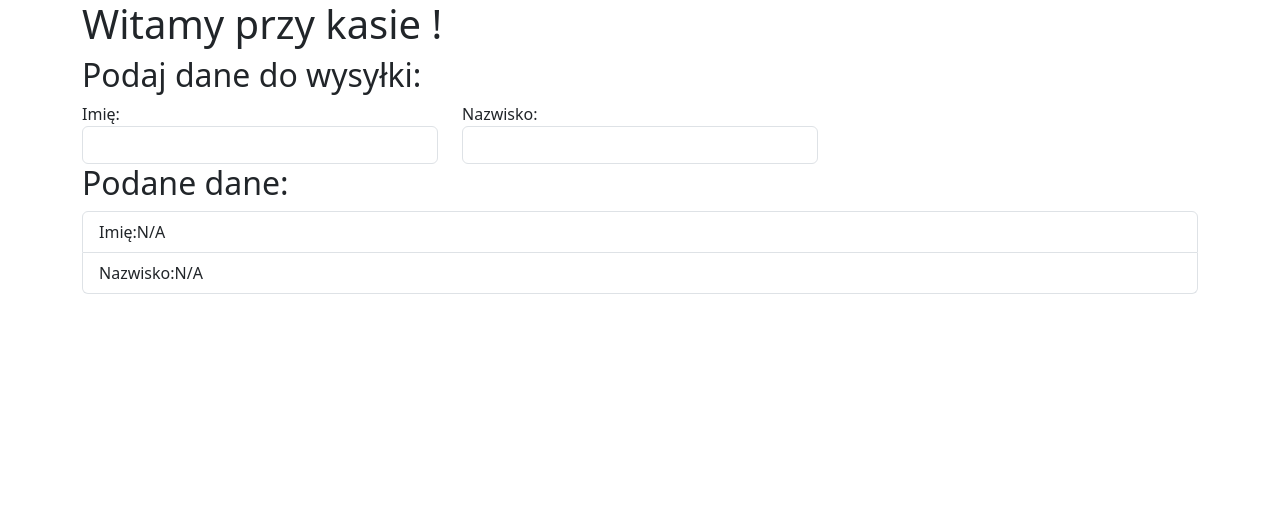
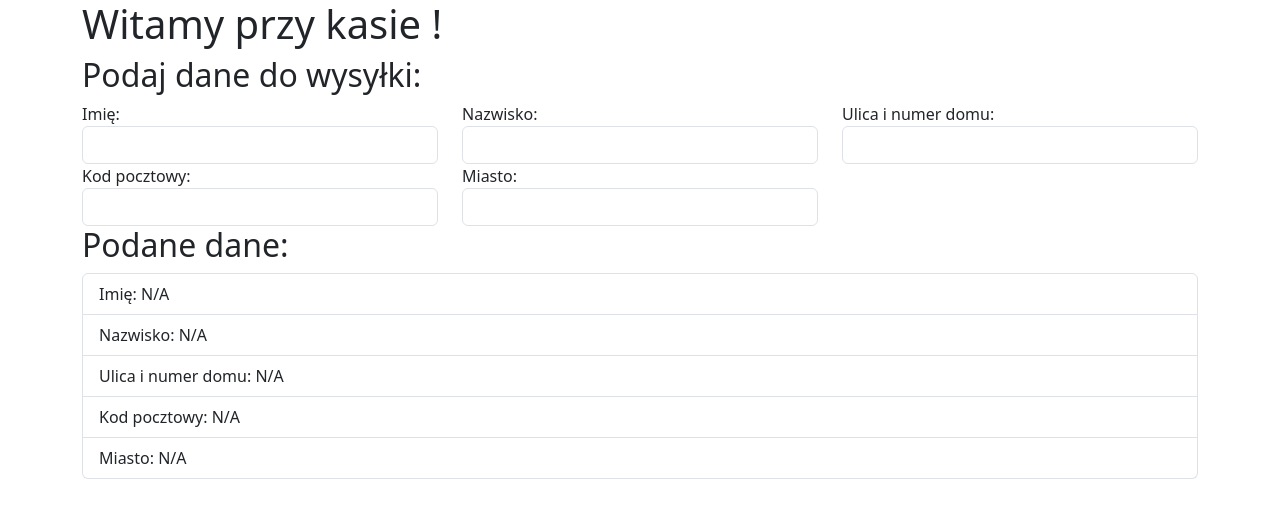
Before and after one commit to lukwac123/react-forms, a React (Create React App) app: page / in a window 1280 px wide. Shown: the top 518 px of the page. Built offline with nearby package versions, Linux system fonts and the light colour scheme.

Commit message:
Rozbudowanie formularza o kolejne pola

```diff
--- a/src/pages/checkout.js
+++ b/src/pages/checkout.js
@@ -7,7 +7,10 @@ class Checkout extends Component {
         super(props);
         this.state = {
             firstname: "",
-            lastname: ""
+            lastname: "",
+            street: "",
+            zip: "",
+            city: ""
         };
     }
 
@@ -35,6 +38,15 @@ class Checkout extends Component {
                             <Col xs={12} md={4}>
                                 <MyInput type="text" name="lastname" label="Nazwisko" className="form-control" value={this.state.lastname} onChange={this.changeHandler} />
                             </Col>
+                            <Col xs={12} md={4}>
+                                <MyInput type="text" name="street" label="Ulica i numer domu" className="form-control" value={this.state.street} onChange={this.changeHandler} />
+                            </Col>
+                            <Col xs={12} md={4}>
+                                <MyInput type="text" name="zip" label="Kod pocztowy" className="form-control" value={this.state.zip} onChange={this.changeHandler} />
+                            </Col>
+                            <Col xs={12} md={4}>
+                                <MyInput type="text" name="city" label="Miasto" className="form-control" value={this.state.city} onChange={this.changeHandler} />
+                            </Col>
                         </Row>
                     </div>
                 </form>
@@ -44,11 +56,23 @@ class Checkout extends Component {
                         <ul className="list-group">
                             <li className="list-group-item">
                                 Imię:
-                                {this.state.firstname === "" ? "N/A" : this.state.firstname}
+                                {this.state.firstname === "" ? " N/A" : this.state.firstname}
                             </li>
                             <li className="list-group-item">
                                 Nazwisko:
-                                {this.state.lastname === "" ? "N/A" : this.state.lastname}
+                                {this.state.lastname === "" ? " N/A" : this.state.lastname}
+                            </li>
+                            <li className="list-group-item">
+                                Ulica i numer domu:
+                                {this.state.street === "" ? " N/A" : this.state.street}
+                            </li>
+                            <li className="list-group-item">
+                                Kod pocztowy:
+                                {this.state.zip === "" ? " N/A" : this.state.zip}
+                            </li>
+                            <li className="list-group-item">
+                                Miasto:
+                                {this.state.city === "" ? " N/A" : this.state.city}
                             </li>
                         </ul>
                     </Col>
```
